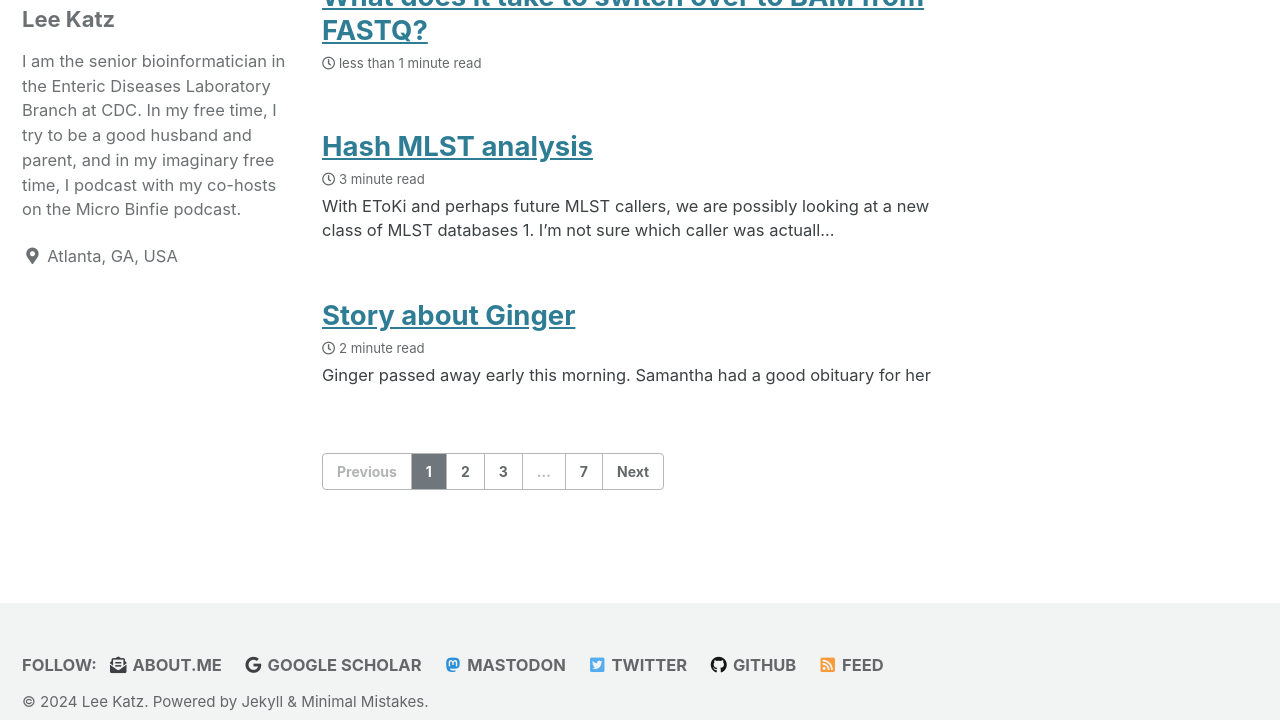
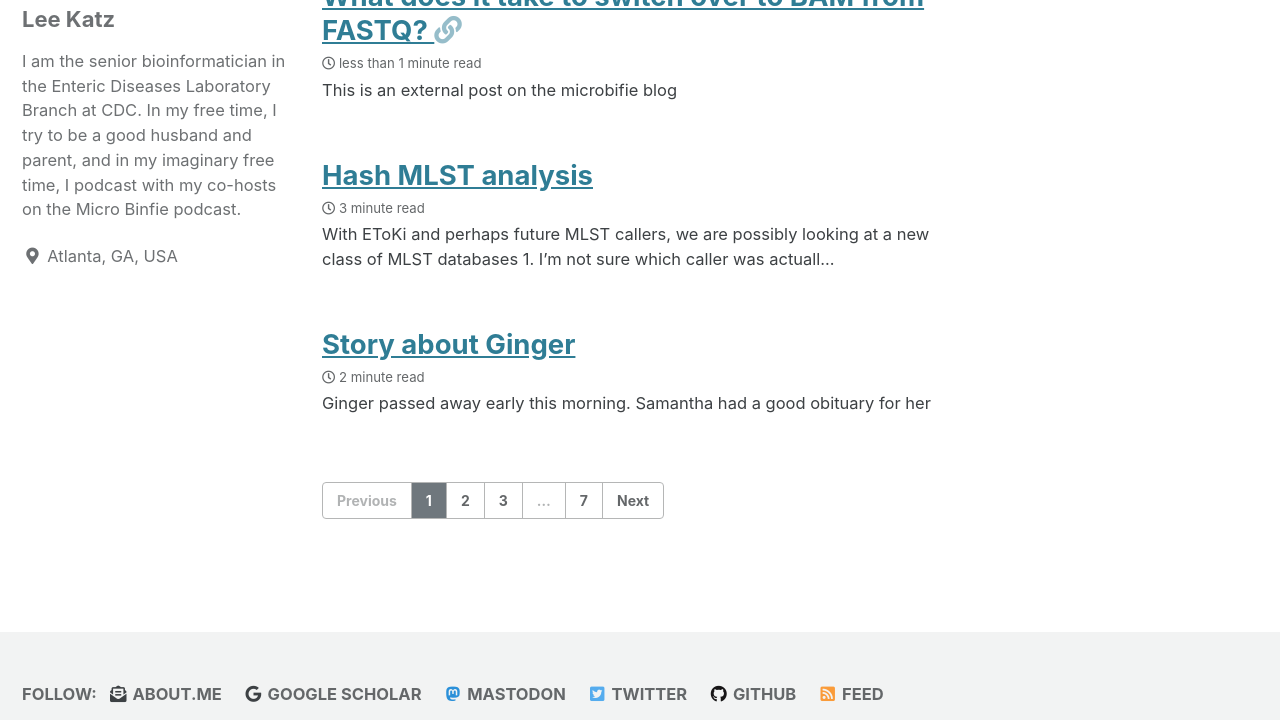
Before and after one commit to lskatz/lskatz.github.io, a Jekyll site: the page built from index.html, in a window 1280 px wide and 900 px high, scrolled down 449 px, cut to the strip 180-900 px from the top of the window. Built offline with Jekyll 4.4.1, drawn with Linux system fonts in a browser that asks for light colours; the list of posts is cut into pages by our own code.

Commit message:
link post

```diff
--- a/_posts/2024-06-06-switch-to-bam.md
+++ b/_posts/2024-06-06-switch-to-bam.md
@@ -1,4 +1,6 @@
 ---
 title: What does it take to switch over to BAM from FASTQ?
-external: https://ubinfie.github.io/2024/06/06/switch-to-bam.html
+link: https://ubinfie.github.io/2024/06/06/switch-to-bam.html
 ---
+
+This is an external post on the microbifie blog
```
